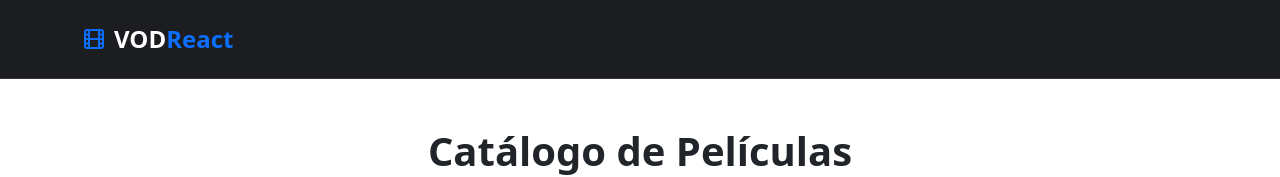
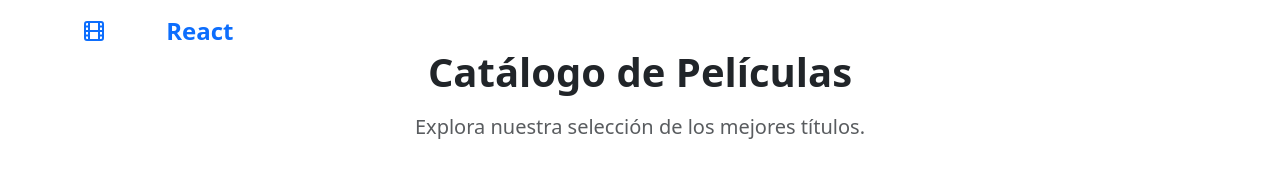
Before and after one commit to jlacostaarp-unav/Webapp-react-dsm2026, a React (Vite) app: page / in a window 1280 px wide. Shown: the top 177 px of the page. Built offline with nearby package versions, Linux system fonts and the light colour scheme.

Commit message:
Barra de navegacion implementada correctamente

```diff
--- a/src/App.jsx
+++ b/src/App.jsx
@@ -1,22 +1,15 @@
 import React from 'react';
-import { Container, Row, Col, Navbar } from 'react-bootstrap';
-import { Film } from 'lucide-react';
+import { Container, Row, Col } from 'react-bootstrap';
 import { mockMovies } from './data/mockMovies';
 import { MovieCard } from './components/MovieCard';
+import { Navigation } from './components/Navigation';
 import 'bootstrap/dist/css/bootstrap.min.css';
 import './index.css';
 
 function App() {
   return (
     <div className="min-vh-100 d-flex flex-column">
-      <Navbar variant="dark" className="navbar-custom sticky-top py-3">
-        <Container>
-          <Navbar.Brand href="#home" className="d-flex align-items-center fw-bold fs-4">
-            <Film className="me-2 text-primary" />
-            VOD<span className="text-primary">React</span>
-          </Navbar.Brand>
-        </Container>
-      </Navbar>
+      <Navigation />
 
       <main className="flex-grow-1 py-5">
         <Container>
--- /dev/null
+++ b/src/components/Navigation.jsx
@@ -0,0 +1,50 @@
+import React, { useState, useEffect } from 'react';
+import { Navbar, Container, Nav } from 'react-bootstrap';
+import { Film, User, Search } from 'lucide-react';
+
+export const Navigation = () => {
+  const [scrolled, setScrolled] = useState(false);
+
+  useEffect(() => {
+    const handleScroll = () => {
+      setScrolled(window.scrollY > 50);
+    };
+
+    window.addEventListener('scroll', handleScroll);
+    return () => window.removeEventListener('scroll', handleScroll);
+  }, []);
+
+  return (
+    <Navbar
+      expand="lg"
+      variant="dark"
+      fixed="top"
+      className={scrolled ? 'bg-dark shadow-sm' : 'bg-transparent'}
+      style={{ transition: 'background-color 0.3s ease', backdropFilter: scrolled ? 'blur(10px)' : 'none' }}
+    >
+      <Container>
+        <Navbar.Brand href="#home" className="d-flex align-items-center fw-bold fs-4 text-white">
+          <Film className="me-2 text-primary" />
+          VOD<span className="text-primary">React</span>
+        </Navbar.Brand>
+        <Navbar.Toggle aria-controls="basic-navbar-nav" />
+        <Navbar.Collapse id="basic-navbar-nav">
+          <Nav className="me-auto ms-4">
+            <Nav.Link href="#home" className="text-white fw-medium px-3">Inicio</Nav.Link>
+            <Nav.Link href="#movies" className="text-white-50 px-3">Películas</Nav.Link>
+            <Nav.Link href="#series" className="text-white-50 px-3">Series</Nav.Link>
+            <Nav.Link href="#favorites" className="text-white-50 px-3">Mi Lista</Nav.Link>
+          </Nav>
+          <Nav className="align-items-center">
+            <Nav.Link href="#search" className="text-white me-3">
+              <Search size={20} />
+            </Nav.Link>
+            <Nav.Link href="#profile" className="text-white">
+              <User size={20} />
+            </Nav.Link>
+          </Nav>
+        </Navbar.Collapse>
+      </Container>
+    </Navbar>
+  );
+};
```
Also changed, not shown: src/components/HeroCarousel.jsx (added, +57 -0 lines).
